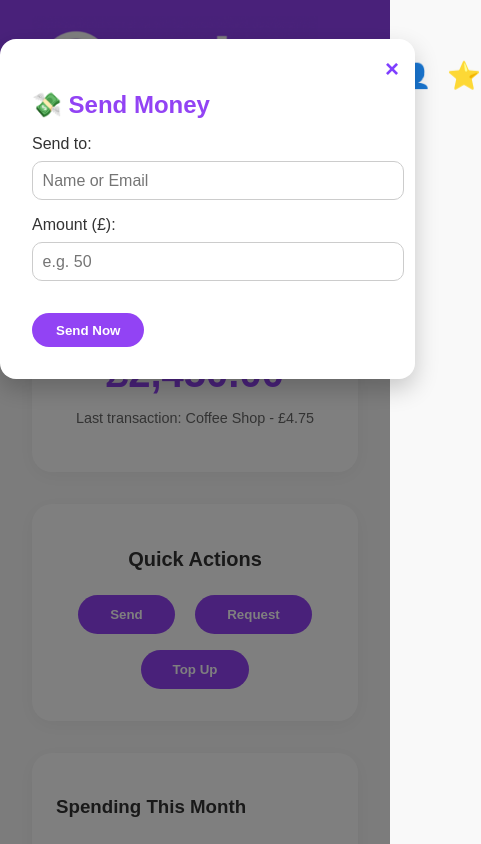
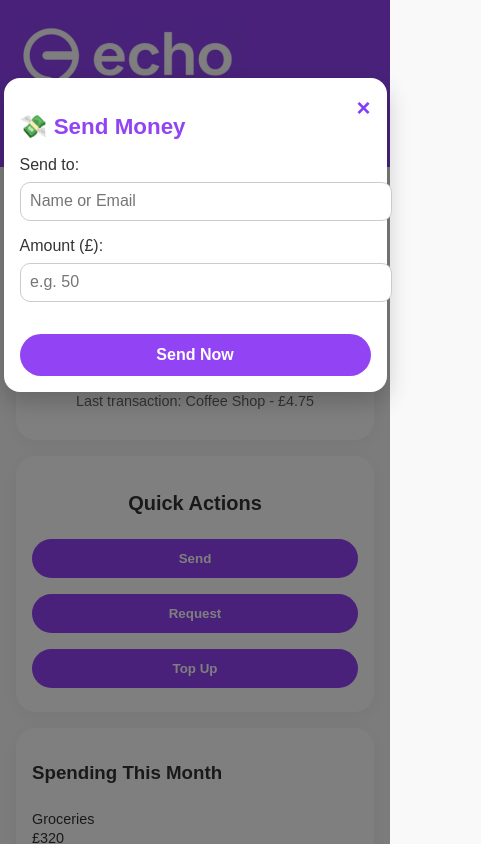
Before and after one commit to eesxrm/SM-Echo, a plain HTML site: page pages/home.html in a window 390 px wide. Both pictures are taken after a click on the button "Send". Shown: the top 844 px of the page, 481 px wide, since content can reach past the window. Drawn offline with nearby package versions, Linux system fonts and the light colour scheme.

Commit message:
mobile measurements

```diff
--- a/styles/style.css
+++ b/styles/style.css
@@ -998,3 +998,107 @@ body.dark-mode .toast {
   justify-content: center;
   margin-top: 2rem;
 }
+
+/* ========== MOBILE RESPONSIVENESS ========== */
+@media (max-width: 768px) {
+
+  /* General spacing adjustments */
+  .home-container,
+  .card,
+  .login-container-enhanced,
+  .welcome-card,
+  .quick-actions,
+  .feature-grid,
+  .premium-container {
+    padding: 1rem !important;
+    margin: 1rem 0;
+  }
+
+  .navbar {
+    flex-direction: column;
+    align-items: flex-start;
+    padding: 1rem;
+  }
+
+  .main-nav {
+    flex-direction: column;
+    gap: 0.5rem;
+    margin-top: 1rem;
+  }
+
+  .top-icons {
+    margin-top: 1rem;
+    width: 100%;
+    justify-content: flex-end;
+  }
+
+  .logo {
+    height: 35px;
+  }
+
+  .logo-large {
+    height: 80px;
+  }
+
+  .cta-button,
+  .login-form button,
+  .guest-login button {
+    width: 100%;
+    font-size: 1rem;
+    padding: 0.75rem;
+  }
+
+  .actions button {
+    width: 100%;
+    margin: 0.5rem 0;
+    padding: 0.75rem;
+  }
+
+  .spending-list li,
+  .transactions-list li {
+    font-size: 0.9rem;
+    flex-direction: column;
+    align-items: flex-start;
+    gap: 0.2rem;
+  }
+
+  .modal-content {
+    width: 90%;
+    margin: 20% auto;
+    padding: 1rem;
+  }
+
+  .chat-container {
+    padding: 1rem;
+  }
+
+  .chat-input-area {
+    flex-direction: column;
+  }
+
+  .chat-input-area button {
+    width: 100%;
+  }
+
+  .settings-grid {
+    grid-template-columns: 1fr !important;
+  }
+
+  .feature-box {
+    padding: 1rem;
+  }
+
+  .premium-feature-card {
+    padding: 1rem;
+  }
+}
+
+@media (max-width: 480px) {
+  h1, h2 {
+    font-size: 1.4rem;
+  }
+
+  .icon-button {
+    font-size: 1.2rem;
+  }
+}
```
Also changed, not shown: frame.png (added).
